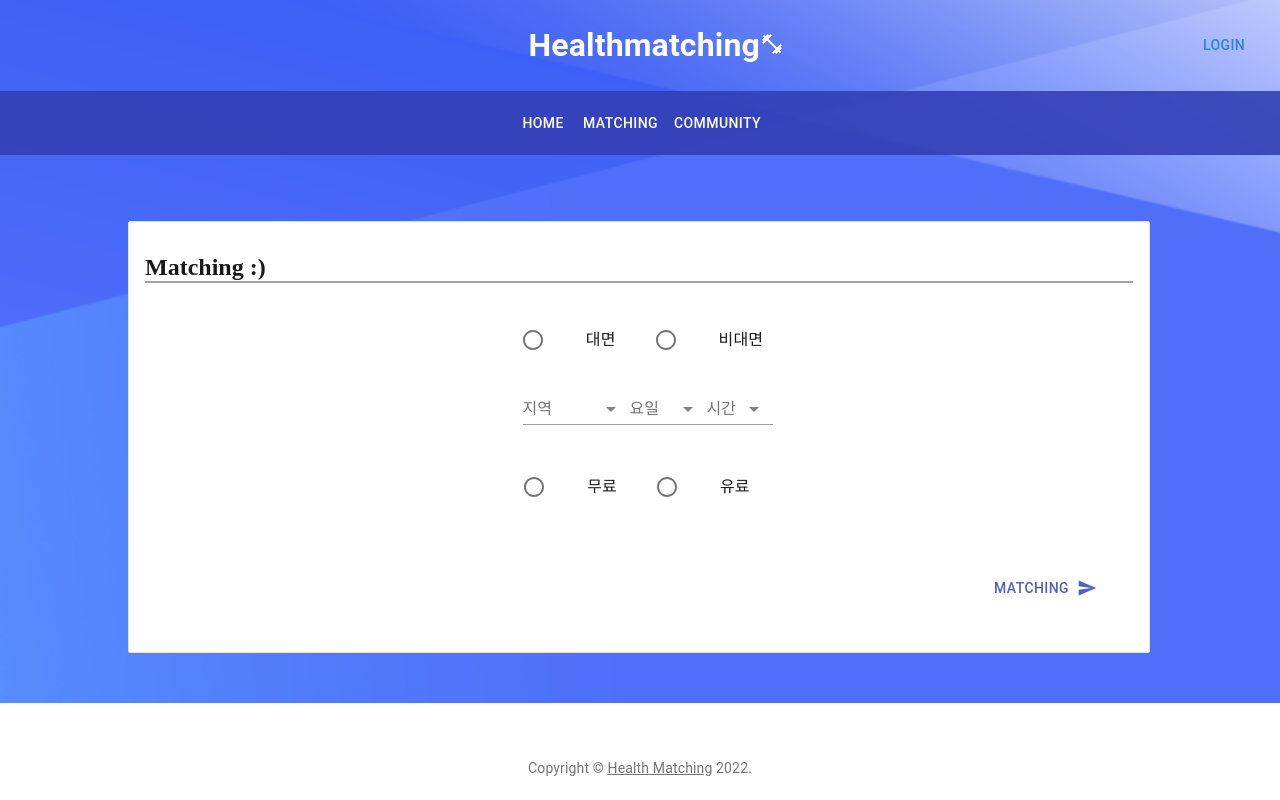
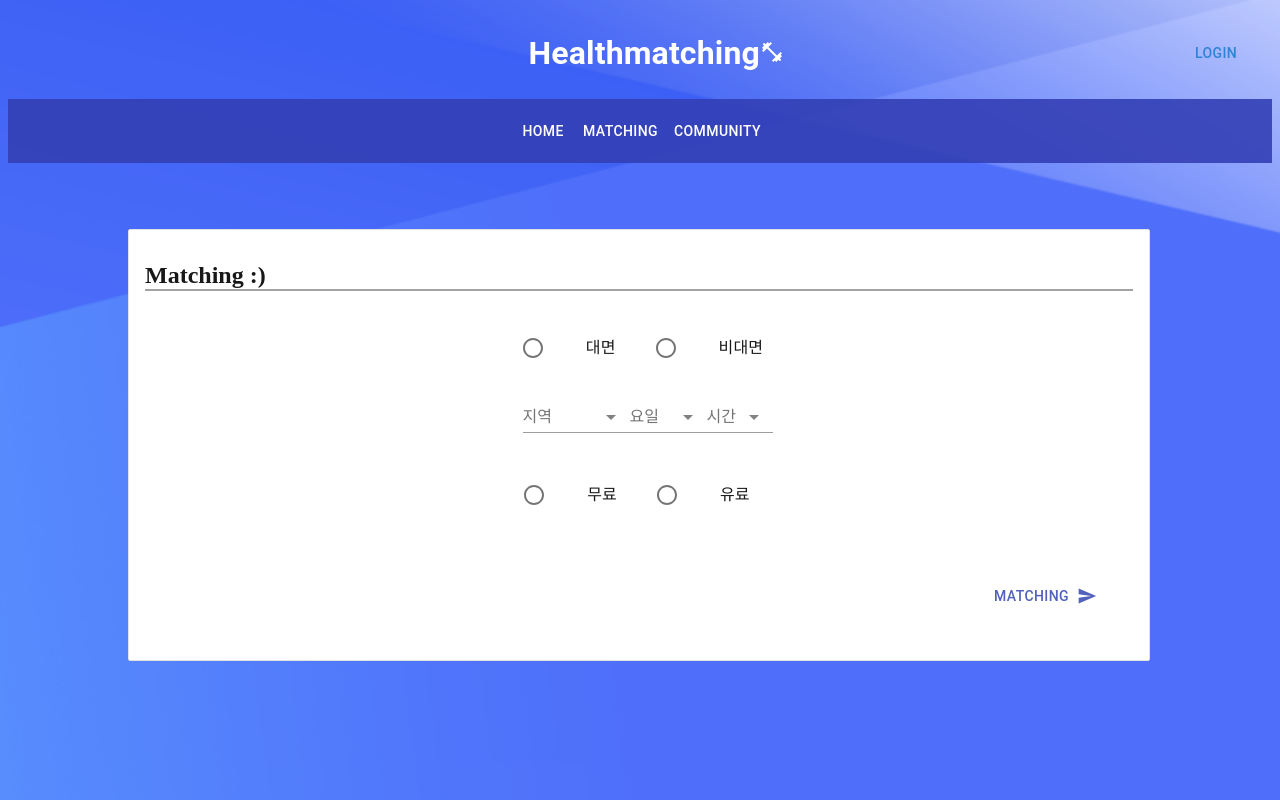
Before and after one commit to seo-jiwon/React-Web-Health-Match, a React (Create React App) app: page /matching in a window 1280 px wide. Shown: the top 800 px of the page. Built offline with nearby package versions, Linux system fonts and the light colour scheme.

Commit message:
푸터 수정

```diff
--- a/src/pages/Matching.css
+++ b/src/pages/Matching.css
@@ -1,4 +1,4 @@
-.matching_main {
+/* .matching_main {
     display: grid;
     margin-top: 1rem;
     padding-top: 243pz;
@@ -18,7 +18,7 @@
     background: #fff;
     width: 988px;
     padding: 1rem;
-}
+} */
 
 .matching_control{
     text-align: center;
--- a/src/pages/Matching.js
+++ b/src/pages/Matching.js
@@ -104,12 +104,13 @@ export default function Matching() {
     const [value, onChange] = useState('10:00');
 
     return (
-        <div>
+        <body className="body">
+            <div className="footer_fix">
                 <Navbar />
+                <div className="main">
+                    <div className="curri_inner">
+                        <div className="curri_cont">
                             <form onSubmit={matchSubmit}>
-                <main className="matching_main">
-                    <div className="matching_tool">
-                        <div className="matching-container">
                                 <h2 className="matching-line">Matching :)</h2>
 
                                 <RadioGroup row sx={{ justifyContent: "center" }}>
@@ -241,11 +242,14 @@ export default function Matching() {
                                 <Box className="matching_Box">
                                     <Button color="primary" endIcon={<SendIcon />} type="submit" onClick={getData}>Matching</Button>
                                 </Box>
+                            </form>
                         </div>
                     </div>
-                </main>
-            </form>
+                </div>
+                <div className="footer">
                     <Footer />
                 </div>
+            </div>
+        </body>
     );
 }
--- a/src/pages/MatchingComplete.js
+++ b/src/pages/MatchingComplete.js
@@ -49,11 +49,12 @@ export default function Home() {
     )
   }
   return (
-    <div>
-      <Navbar/>
-      <main className="matchingcomplete_main">
-          <div className="matchingcomplete_inner">
-            <div className="matchingcomplete_cont">
+    <body className="body">
+      <div className="footer_fix">
+        <Navbar />
+        <div className="main">
+          <div className="curri_inner">
+            <div className="curri_cont">
               <div>
                 <h2 className="matchingcomplete_h2_line">매칭완료 :)</h2>
               </div>
@@ -71,10 +72,14 @@ export default function Home() {
               <Box className="matchingcomplete_box">
                 <Button color="primary" href="/" >홈으로</Button>
               </Box>
+
             </div>
           </div>
-        </main>
-      <Footer/>
         </div>
+        <div className="footer">
+          <Footer />
+        </div>
+      </div>
+    </body>
   );
 }
```
Lines whose indentation alone changed are shown as unchanged.
